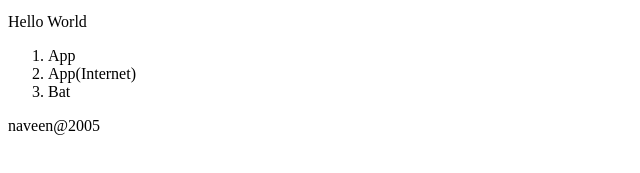
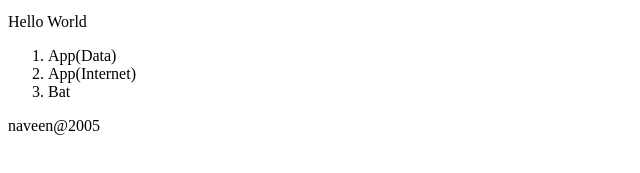
Before and after one commit to bjvn582005/Web_Design, a plain HTML site: page Index.html in a window 1280 px wide. Shown: the part 547-720 px from the top of the page, 0-640 px from the left. Drawn offline with Linux system fonts and the light colour scheme.

Commit message:
Retrive Data

```diff
--- a/Index.html
+++ b/Index.html
@@ -20,7 +20,7 @@
     </div>
     <main>
         <ol>
-            <li>App</li>
+            <li>App(Data)</li>
             <li>App(Internet)</li>
             <li>Bat</li>
         </ol>
```
